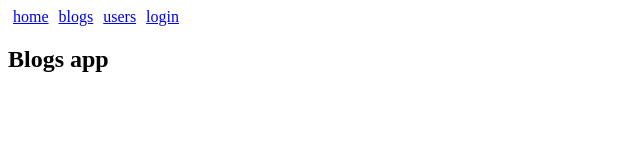
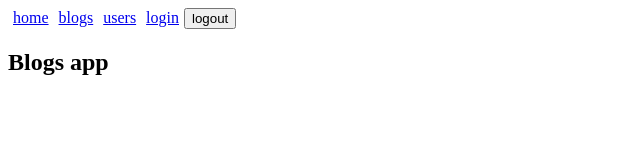
Before and after one commit to Ranta-cyber/bloglist-front-end-part7, a React (Create React App) app: page / in a window 1280 px wide. Shown: the top 160 px of the page, without its empty margins (0-640 px from the left). Built offline with nearby package versions, Linux system fonts and the light colour scheme; no server answers.

Commit message:
tehtävä 7.16 ok

```diff
--- a/src/App.js
+++ b/src/App.js
@@ -132,9 +132,10 @@ const App = (props) => {
           <Link style={padding} to="/blogs">blogs</Link>
           <Link style={padding} to="/users">users</Link>
           {user
-            ? <em>{user.name} logged in</em>
+            ? <em>{user.name} logged in </em>
             : <Link style={padding} to="/login">login</Link>
           }
+          <button onClick={handleLogout}>logout</button>
         </div>
 
         <Switch>
```
